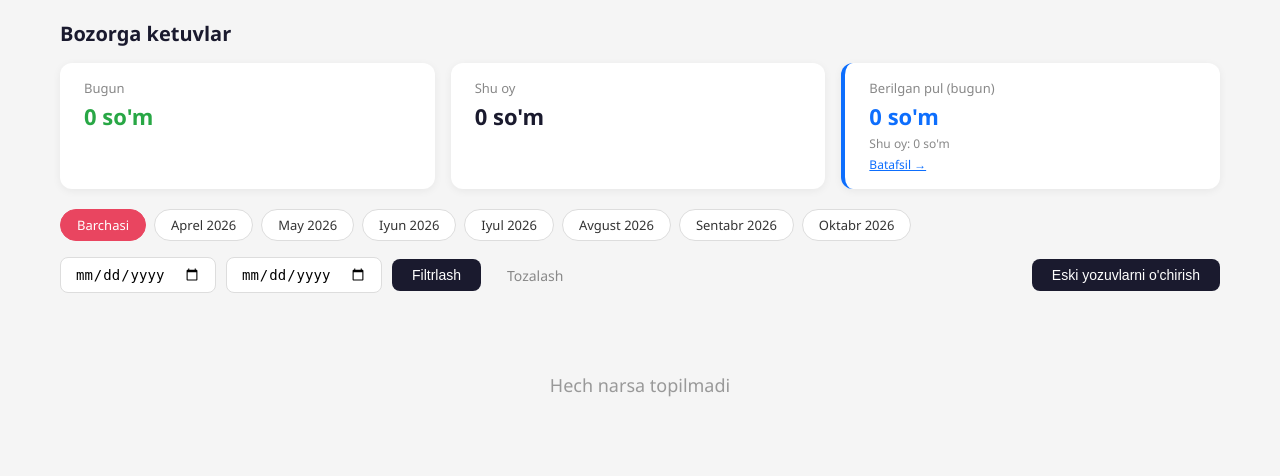
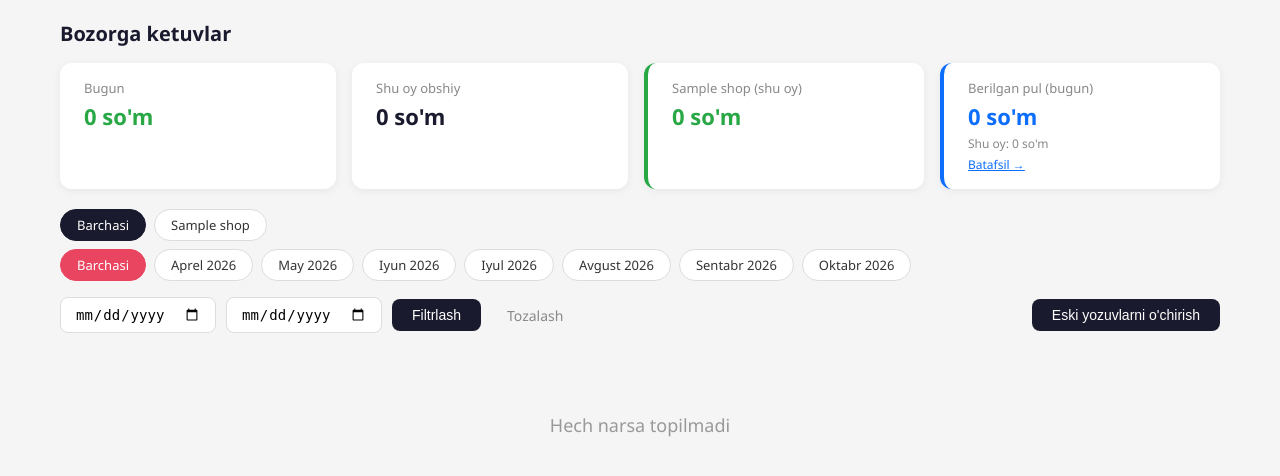
Before and after one commit to muhammadnur777/sklad, a Django app: page /bozorga-ketuvlar/ in a window 1280 px wide. Shown: the part 63-539 px from the top of the page. Run offline with Django 5.2, Linux system fonts and the light colour scheme; a user stored in the database is signed in; tables that the repository leaves empty hold one stand-in row (values such as "Sample post").

Commit message:
ketuvlar updated

```diff
--- a/inventory/views.py
+++ b/inventory/views.py
@@ -659,8 +659,16 @@ def bozorga_ketuvlar(request):
     date_from = request.GET.get('date_from', '')
     date_to = request.GET.get('date_to', '')
     month = request.GET.get('month', '')
+    shop_filter = request.GET.get('shop', '')
 
     sales = Sale.objects.filter(note__startswith='Bozorga').select_related('user').prefetch_related('items__product__category')
+    if shop_filter:
+        from finance.models import Shop
+        try:
+            shop_obj = Shop.objects.get(pk=shop_filter)
+            sales = sales.filter(note__contains=shop_obj.name)
+        except Shop.DoesNotExist:
+            pass
 
     month_names = {
         1: 'Yanvar', 2: 'Fevral', 3: 'Mart', 4: 'Aprel',
@@ -694,6 +702,22 @@ def bozorga_ketuvlar(request):
         sale_date__year=date.today().year,
         sale_date__month=date.today().month,
     ).aggregate(total=Sum('total_amount'))['total'] or 0
+
+    # Суммы по каждому магазину
+    from finance.models import Shop as ShopModel
+    all_shops = ShopModel.objects.all()
+    shop_ketuvlar = []
+    for sh in all_shops:
+        sh_month = Sale.objects.filter(
+            note__contains=sh.name,
+            sale_date__year=date.today().year,
+            sale_date__month=date.today().month,
+        ).aggregate(total=Sum('total_amount'))['total'] or 0
+        shop_ketuvlar.append({
+            'id': sh.id,
+            'name': sh.name,
+            'month_sum': sh_month,
+        })
 
     months_list = []
     current = date.today()
@@ -743,6 +767,7 @@ def bozorga_ketuvlar(request):
         payment_date__month=date.today().month,
     ).aggregate(total=Sum('amount'))['total'] or 0
 
+
     context = {
         'sales_data': sales_data,
         'selected_label': selected_label,
@@ -754,6 +779,9 @@ def bozorga_ketuvlar(request):
         'months_list': months_list,
         'payment_today': payment_today,
         'payment_month': payment_month,
+        'shop_filter': shop_filter,
+        'all_shops': all_shops,
+        'shop_ketuvlar': shop_ketuvlar,
     }
     return render(request, 'inventory/bozorga_ketuvlar.html', context)
 
--- a/templates/inventory/bozorga_ketuvlar.html
+++ b/templates/inventory/bozorga_ketuvlar.html
@@ -133,15 +133,28 @@
         <div class="stat-value">{{ selected_sum|space_number }} so'm</div>
     </div>
     <div class="stat-card month">
-        <div class="stat-label">Shu oy</div>
+        <div class="stat-label">Shu oy obshiy</div>
         <div class="stat-value">{{ this_month_sum|space_number }} so'm</div>
     </div>
+    {% for sh in shop_ketuvlar %}
+    <div class="stat-card" style="border-left:4px solid #28a745;">
+        <div class="stat-label">{{ sh.name }} (shu oy)</div>
+        <div class="stat-value" style="color:#28a745;">{{ sh.month_sum|space_number }} so'm</div>
+    </div>
+    {% endfor %}
     <div class="stat-card" style="border-left:4px solid #0d6efd; cursor:pointer;" onclick="openPaymentModal()">
         <div class="stat-label">Berilgan pul (bugun)</div>
         <div class="stat-value" style="color:#0d6efd;">{{ payment_today|space_number }} so'm</div>
         <div style="font-size:12px; color:#888; margin-top:4px;">Shu oy: {{ payment_month|space_number }} so'm</div>
         <a href="/bozorga-ketuvlar/pullar/" style="font-size:12px; color:#0d6efd; margin-top:4px; display:block;">Batafsil →</a>
     </div>
+</div>
+
+<div class="months-row" style="margin-bottom:8px;">
+    <a href="/bozorga-ketuvlar/" class="month-btn {% if not shop_filter %}active{% endif %}" style="{% if not shop_filter %}background:#1a1a2e; color:#fff; border-color:#1a1a2e;{% endif %}">Barchasi</a>
+    {% for sh in all_shops %}
+    <a href="?shop={{ sh.id }}{% if current_month %}&month={{ current_month }}{% endif %}" class="month-btn {% if shop_filter == sh.id|stringformat:'d' %}active{% endif %}" style="{% if shop_filter == sh.id|stringformat:'d' %}background:#28a745; color:#fff; border-color:#28a745;{% endif %}">{{ sh.name }}</a>
+    {% endfor %}
 </div>
 
 <div class="months-row">
```
